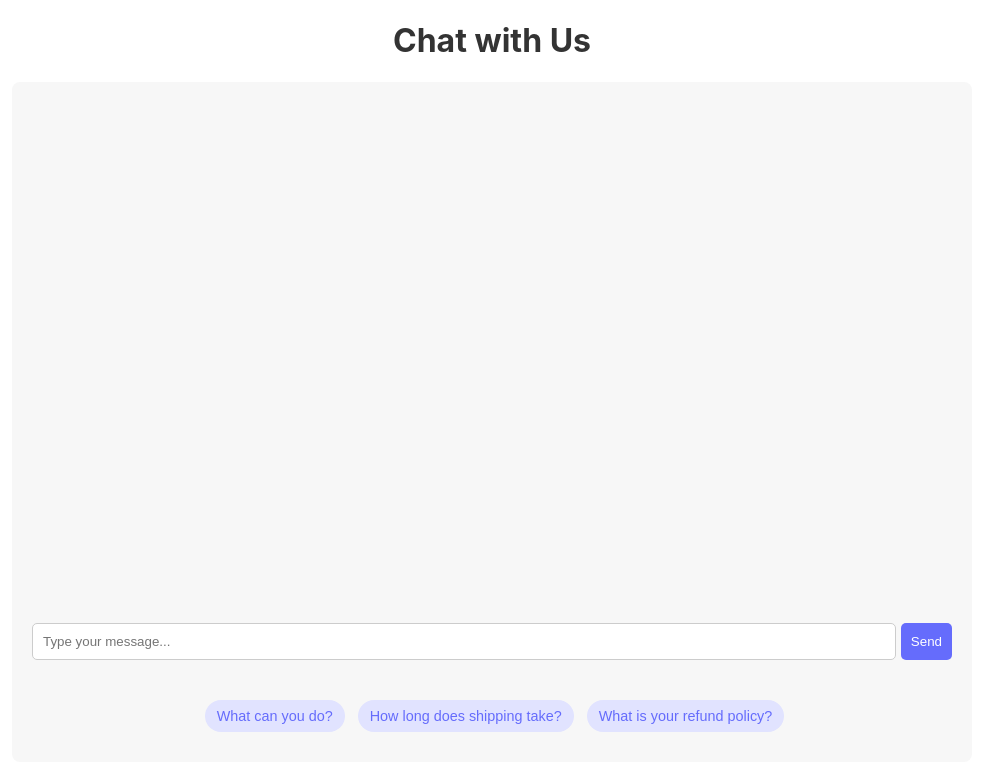
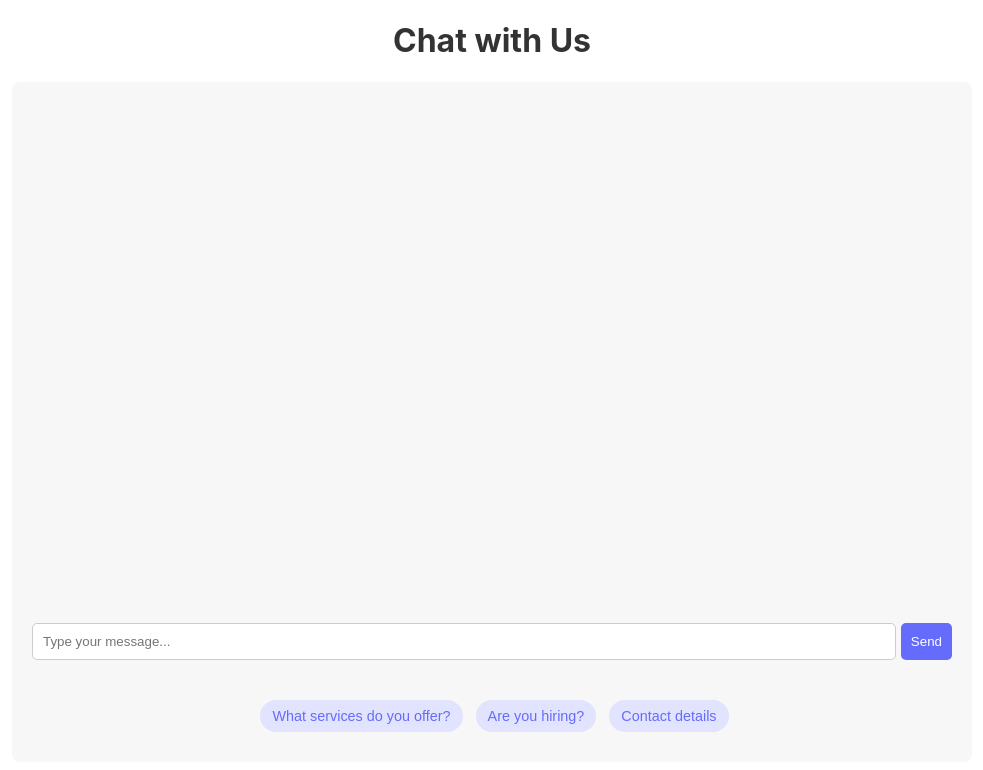
Before and after one commit to joshuajong/gen-ai-chatbot-frontend, a React (Create React App) app: page / in a window 1280 px wide. Shown: the top 770 px of the page, without its empty margins (148-1131 px from the left). Built offline with nearby package versions, Linux system fonts and the light colour scheme.

Commit message:
Add general context

```diff
--- a/src/components/Chat.jsx
+++ b/src/components/Chat.jsx
@@ -17,7 +17,7 @@ const Chat = () => {
   // State to show suggestions at the start of the chat
   const [showSuggestions, setShowSuggestions] = useState(true);
   const [generalContext, setGeneralContext] = useState(''); // State to hold general context
-  const suggestions = ["What can you do?", "How long does shipping take?", "What is your refund policy?"];
+  const suggestions = ["What services do you offer?", "Are you hiring?", "Contact details"];
 
   // Holds the bottom message for reference
   const messageEndRef = useRef(null);
```
Also changed, not shown: public/general_context.txt.
